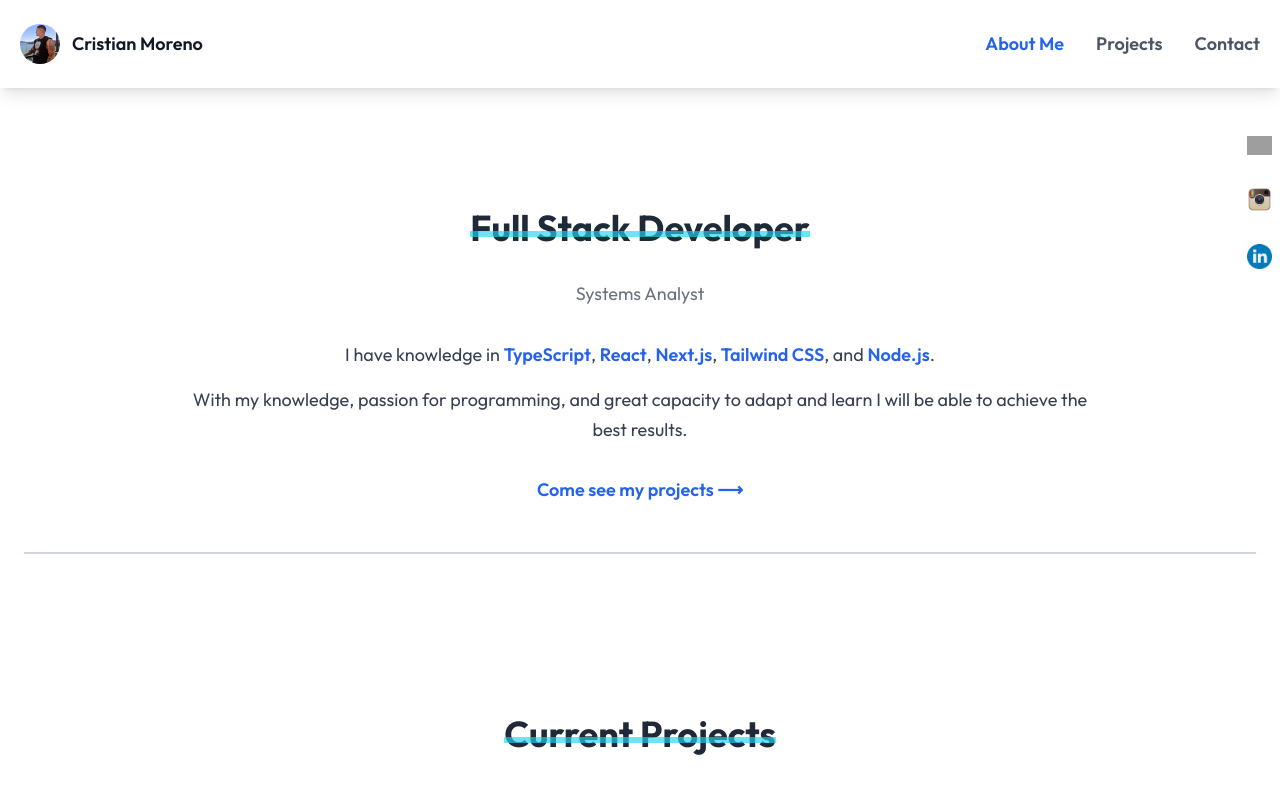
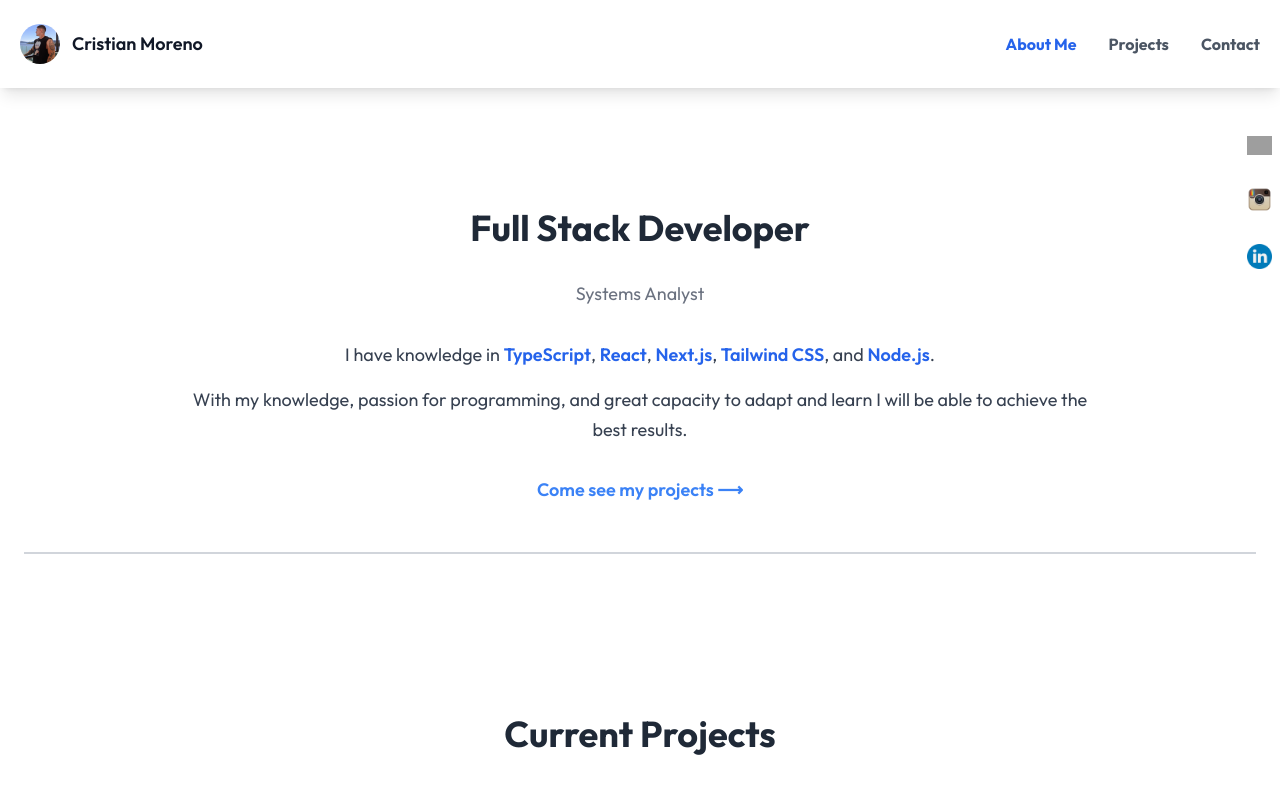
Before and after one commit to cristianmorenof23/portfolio-developer, a Next.js app: page /home/aboutme in a window 1280 px wide. Shown: the top 790 px of the page. Built offline with nearby package versions, Linux system fonts and the light colour scheme; grey boxes are pictures that could not be loaded.

Commit message:
Cambios headers

```diff
--- a/app/home/aboutme/page.tsx
+++ b/app/home/aboutme/page.tsx
@@ -18,7 +18,6 @@ export default function AboutmePage() {
             <span className="text-3xl font-bold text-gray-800 md:text-4xl text-center tracking-in-expand ">
               Full Stack Developer
             </span>
-            <span className="absolute inset-x-0 bottom-[20%] transform -translate-y-1/2 bg-cyan-400 h-[6px] opacity-65"></span>
           </div>
         </div>
         <p className="text-lg text-gray-500 mt-2">Systems Analyst</p>
@@ -43,7 +42,7 @@ export default function AboutmePage() {
         <p className="mt-8 text-gray-600 text-lg">
           <Link
             href={"/home/proyectos"}
-            className="text-blue-600 font-semibold hover:underline transition-all"
+            className="text-blue-500  font-semibold relative before:content-[''] before:absolute before:left-0 before:right-0 before:bottom-[-2px] before:h-[2px] before:bg-blue-500 before:scale-x-0 before:origin-left before:transition-transform before:duration-300 hover:before:scale-x-100"
           >
             Come see my projects ⟶
           </Link>
@@ -59,7 +58,6 @@ export default function AboutmePage() {
               <span className="text-3xl font-bold text-gray-800 md:text-4xl text-center tracking-in-expand ">
                 Current Projects
               </span>
-              <span className="absolute inset-x-0 bottom-[20%] transform -translate-y-1/2 bg-cyan-400 h-[6px] opacity-65"></span>
             </div>
           </div>
           <p className="text-xl text-gray-500 mt-2">
--- a/app/home/layout.tsx
+++ b/app/home/layout.tsx
@@ -128,7 +128,7 @@ export default function AuthLayout({
                       pathname === "/home/aboutme"
                         ? "text-blue-600"
                         : "text-gray-600"
-                    } hover:text-blue-600 text-lg font-semibold`}
+                    } text-blue-500  font-bold relative before:content-[''] before:absolute before:left-0 before:right-0 before:bottom-[-2px] before:h-[2px] before:bg-blue-500 before:scale-x-0 before:origin-left before:transition-transform before:duration-300 hover:before:scale-x-100`}
                   >
                     About Me
                   </Link>
@@ -140,7 +140,7 @@ export default function AuthLayout({
                       pathname === "/home/proyectos"
                         ? "text-blue-600"
                         : "text-gray-600"
-                    } hover:text-blue-600 text-lg font-semibold`}
+                    } text-blue-500  font-bold relative before:content-[''] before:absolute before:left-0 before:right-0 before:bottom-[-2px] before:h-[2px] before:bg-blue-500 before:scale-x-0 before:origin-left before:transition-transform before:duration-300 hover:before:scale-x-100`}
                   >
                     Projects
                   </Link>
@@ -152,7 +152,7 @@ export default function AuthLayout({
                       pathname === "/home/contact"
                         ? "text-blue-600"
                         : "text-gray-600"
-                    } hover:text-blue-600 text-lg font-semibold`}
+                    } text-blue-500  font-bold relative before:content-[''] before:absolute before:left-0 before:right-0 before:bottom-[-2px] before:h-[2px] before:bg-blue-500 before:scale-x-0 before:origin-left before:transition-transform before:duration-300 hover:before:scale-x-100`}
                   >
                     Contact
                   </Link>
--- a/app/home/proyectos/page.tsx
+++ b/app/home/proyectos/page.tsx
@@ -16,7 +16,6 @@ export default function ProyectosPage() {
           <span className="text-3xl font-bold text-gray-800 md:text-4xl text-center tracking-in-expand ">
             Projects
           </span>
-          <span className="absolute inset-x-0 bottom-[20%] transform -translate-y-1/2 bg-cyan-400 h-[6px] opacity-65"></span>
         </div>
       </div>
 
```
